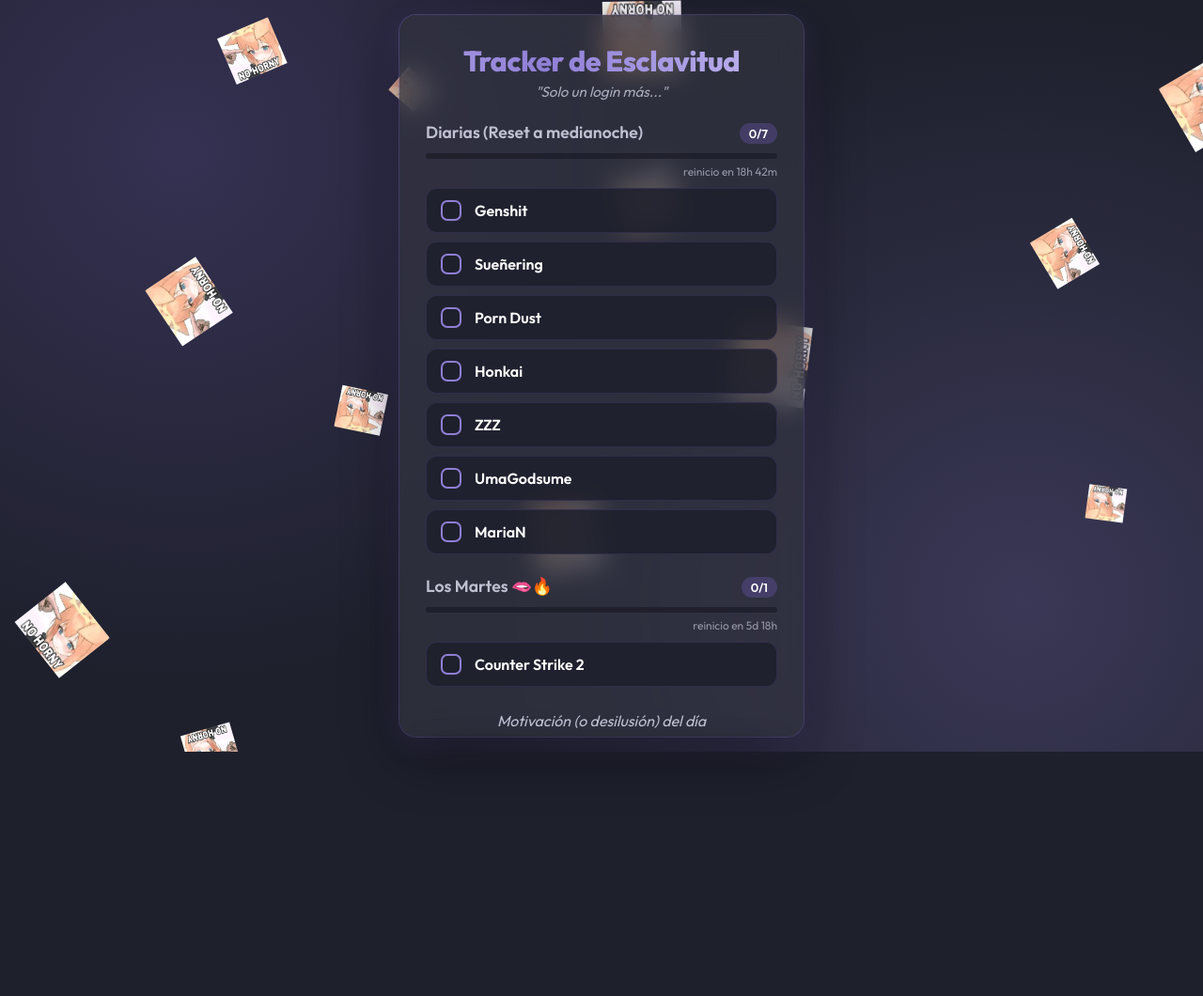
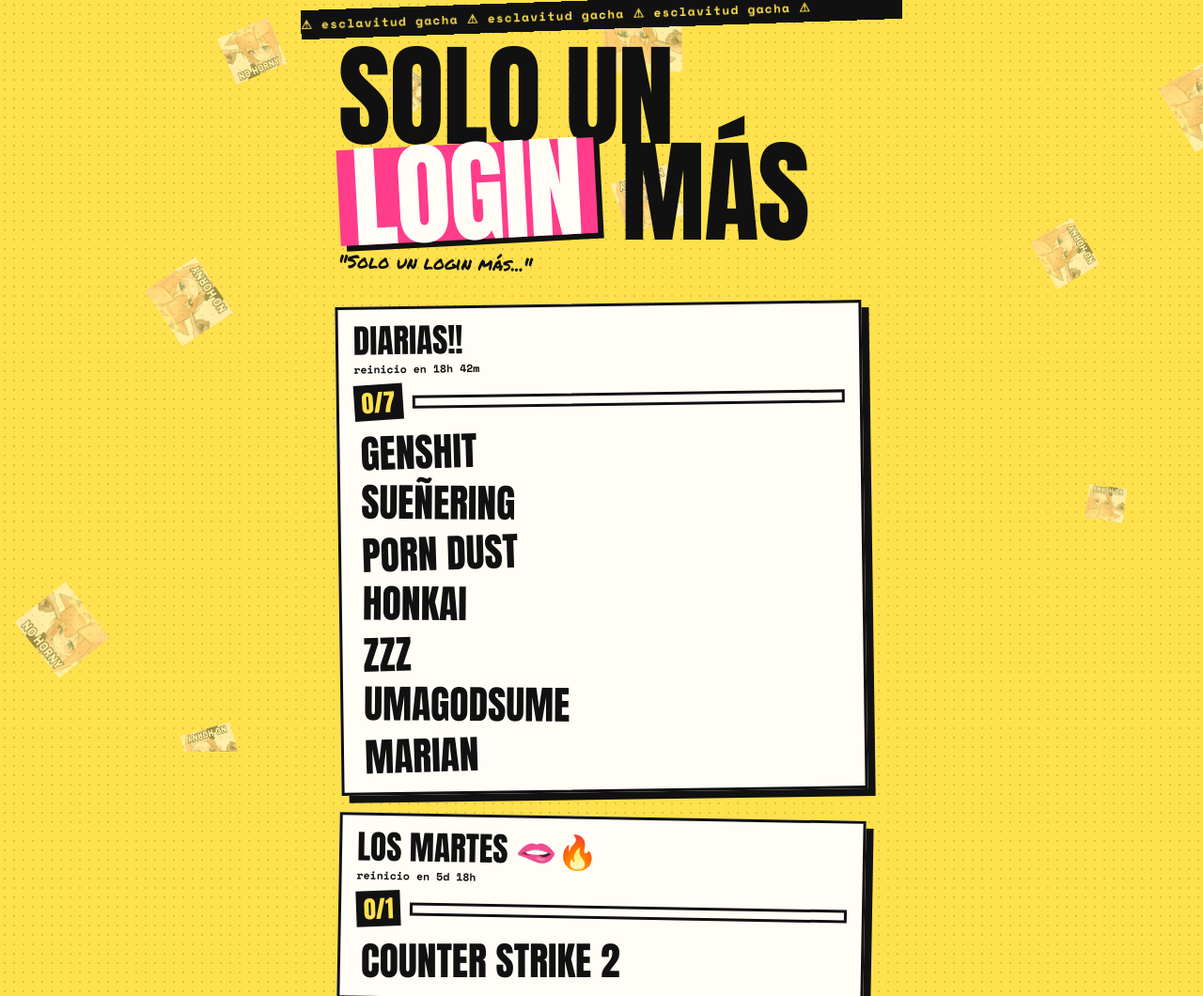
Before and after one commit to NuviX16/Tracker-Gacha, a plain HTML site: page index.html in a window 1280 px wide. Shown: the top 1060 px of the page at 94% size. Before the commit the page ends 800 px from the top, so only its background shows below. Drawn offline with nearby package versions, Linux system fonts and the light colour scheme.

Commit message:
Rediseño estilo póster: letras gruesas, juegos marcados con plumón y el meme como recorte

```diff
--- a/css/style.css
+++ b/css/style.css
@@ -1,182 +1,34 @@
-/* === PALETA NOGUCHI DESIGN (rediseño: vidrio + progreso) === */
-:root {
-    --bg: #1e202c;
-    --card: rgba(49, 50, 62, 0.78);
-    --accent: #60519b;
-    --accent-2: #8f7fd6;
-    --text: #ffffff;
-    --muted: #bfc0d1;
-    --radius: 18px;
-}
-
+/* Variante: póster / collage — amarillo, negro y rosa, letras gruesas y recortes girados */
+:root { --amarillo: #ffe14d; --negro: #111; --rosa: #ff3d8b; --blanco: #fffdf5; }
 * { box-sizing: border-box; }
-
-body {
-    font-family: 'Outfit', 'Segoe UI', Tahoma, Geneva, Verdana, sans-serif;
-    background:
-        radial-gradient(circle at 15% 20%, rgba(96, 81, 155, 0.35), transparent 45%),
-        radial-gradient(circle at 85% 80%, rgba(143, 127, 214, 0.25), transparent 50%),
-        var(--bg);
-    color: var(--text);
-    margin: 0;
-    overflow: hidden;
-    display: flex;
-    justify-content: center;
-    align-items: center;
-    min-height: 100vh;
-    min-height: 100dvh;
-    padding: 16px;
-}
-
-#gacha-snow-canvas {
-    position: fixed;
-    inset: 0;
-    width: 100%;
-    height: 100%;
-    z-index: -1;
-}
-
-.container {
-    background: var(--card);
-    backdrop-filter: blur(14px) saturate(140%);
-    -webkit-backdrop-filter: blur(14px) saturate(140%);
-    padding: 30px 28px;
-    border-radius: var(--radius);
-    box-shadow: 0 20px 60px rgba(0, 0, 0, 0.45), 0 0 0 1px rgba(143, 127, 214, 0.35), 0 8px 32px rgba(96, 81, 155, 0.35);
-    width: 100%;
-    max-width: 430px;
-    z-index: 10;
-    max-height: calc(100dvh - 32px);
-    overflow-y: auto;
-    animation: entrar 0.6s cubic-bezier(.2, .8, .2, 1);
-}
-
-@keyframes entrar { from { opacity: 0; transform: translateY(18px) scale(.98); } to { opacity: 1; transform: none; } }
-
-.container::-webkit-scrollbar { width: 6px; }
-.container::-webkit-scrollbar-thumb { background-color: var(--accent); border-radius: 10px; }
-
-h1 {
-    text-align: center;
-    margin: 0 0 4px;
-    font-size: 1.9rem;
-    font-weight: 800;
-    letter-spacing: -0.5px;
-    background: linear-gradient(90deg, var(--accent-2), #d6cdfa, var(--accent-2));
-    background-size: 200% auto;
-    -webkit-background-clip: text;
-    background-clip: text;
-    color: transparent;
-    animation: brillo 6s linear infinite;
-}
-
-@keyframes brillo { to { background-position: 200% center; } }
-
-p.subtitle { text-align: center; color: var(--muted); font-size: 0.95rem; margin: 0 0 22px; font-style: italic; opacity: .85; }
-
-.section-head { display: flex; align-items: baseline; justify-content: space-between; gap: 10px; margin-top: 22px; }
-
-h2 { font-size: 1.1rem; font-weight: 600; margin: 0; color: var(--muted); }
-
-.counter {
-    font-size: .8rem;
-    font-weight: 600;
-    color: var(--text);
-    background: rgba(96, 81, 155, 0.45);
-    padding: 3px 10px;
-    border-radius: 999px;
-    white-space: nowrap;
-}
-
-.progress { height: 6px; background: rgba(30, 32, 44, 0.9); border-radius: 999px; overflow: hidden; margin-top: 10px; }
-.progress-bar {
-    height: 100%;
-    width: 0;
-    background: linear-gradient(90deg, var(--accent), var(--accent-2));
-    border-radius: 999px;
-    transition: width .5s cubic-bezier(.2, .8, .2, 1);
-    box-shadow: 0 0 12px rgba(143, 127, 214, .7);
-}
-
-.reset-in { margin: 6px 0 0; font-size: .75rem; color: var(--muted); opacity: .7; text-align: right; }
-
-.task-list { list-style: none; padding: 0; margin: 10px 0 0; }
-.task-list li {
-    margin: 9px 0;
-    display: flex;
-    align-items: center;
-    background: rgba(30, 32, 44, 0.85);
-    padding: 12px 15px;
-    border-radius: 12px;
-    border: 1px solid rgba(96, 81, 155, 0.25);
-    transition: transform .2s, box-shadow .2s, border-color .2s, background .2s;
-}
-.task-list li:hover { transform: translateX(5px); box-shadow: -4px 0 0 var(--accent); border-color: rgba(143, 127, 214, .6); }
-.task-list li:has(input:checked) { background: rgba(96, 81, 155, 0.18); }
-
-input[type="checkbox"] {
-    appearance: none;
-    flex: none;
-    width: 22px;
-    height: 22px;
-    border: 2px solid var(--accent-2);
-    border-radius: 7px;
-    margin: 0 14px 0 0;
-    cursor: pointer;
-    position: relative;
-    transition: all .25s;
-    background-color: var(--bg);
-}
-input[type="checkbox"]:checked {
-    background: linear-gradient(135deg, var(--accent), var(--accent-2));
-    border-color: transparent;
-    animation: pop .3s ease;
-}
-input[type="checkbox"]:checked::after {
-    content: '✔';
-    color: white;
-    position: absolute;
-    inset: 0;
-    display: grid;
-    place-items: center;
-    font-size: 13px;
-}
-input[type="checkbox"]:focus-visible { outline: 2px solid var(--accent-2); outline-offset: 3px; }
-
-@keyframes pop { 50% { transform: scale(1.25); } }
-
-label { cursor: pointer; font-weight: 600; user-select: none; transition: color .3s, opacity .3s; width: 100%; }
-input[type="checkbox"]:checked + label { text-decoration: line-through; color: var(--muted); opacity: 0.6; }
-
-.all-done {
-    text-align: center;
-    margin: 18px 0 0;
-    padding: 10px;
-    border-radius: 12px;
-    background: linear-gradient(90deg, rgba(96, 81, 155, .35), rgba(143, 127, 214, .35));
-    font-weight: 600;
-    display: none;
-    animation: entrar .5s ease;
-}
+body { margin: 0; min-height: 100dvh; color: var(--negro); font-family: 'Space Mono', monospace;
+  background: radial-gradient(#0002 1.2px, transparent 1.3px) 0 0 / 10px 10px, var(--amarillo); padding: 0 14px 50px; overflow-x: hidden; }
+#gacha-snow-canvas { position: fixed; inset: 0; width: 100%; height: 100%; pointer-events: none; opacity: .5; z-index: 0; }
+.poster { position: relative; z-index: 1; max-width: 560px; margin: 0 auto; }
+.cinta { margin: 0 -40px 20px; padding: 6px 0; background: var(--negro); color: var(--amarillo); font: 700 .8rem 'Space Mono', monospace; white-space: nowrap; overflow: hidden; transform: rotate(-2deg); letter-spacing: .1em; }
+h1 { margin: 10px 0 0; font: 400 clamp(4rem, 19vw, 7.5rem)/.85 'Anton', sans-serif; text-transform: uppercase; letter-spacing: -.01em; }
+h1 span { color: var(--blanco); background: var(--rosa); padding: 0 .12em; display: inline-block; transform: rotate(-3deg); box-shadow: 6px 6px 0 var(--negro); }
+.subtitle { margin: 14px 0 26px; font-family: 'Permanent Marker', cursive; font-size: 1.2rem; transform: rotate(1deg); }
+section { position: relative; margin-bottom: 26px; padding: 16px 16px 12px; background: var(--blanco); border: 3px solid var(--negro); box-shadow: 8px 8px 0 var(--negro); }
+.diarias { transform: rotate(-.8deg); } .martes { transform: rotate(1deg); }
+h2 { margin: 0 0 8px; font: 400 2.2rem/1 'Anton', sans-serif; text-transform: uppercase; }
+h2 small { display: block; font: 700 .72rem 'Space Mono', monospace; text-transform: none; margin-top: 4px; }
+.marcador { display: flex; align-items: center; gap: 10px; margin-bottom: 8px; }
+.marcador span { font: 400 1.6rem 'Anton', sans-serif; background: var(--negro); color: var(--amarillo); padding: 0 8px; transform: rotate(-3deg); }
+.progress { flex: 1; height: 14px; border: 3px solid var(--negro); background: var(--blanco); }
+.progress-bar { height: 100%; width: 0; background: repeating-linear-gradient(-45deg, var(--rosa) 0 6px, var(--negro) 6px 12px); transition: width .4s; }
+.task-list { list-style: none; margin: 0; padding: 0; }
+.task-list input { position: absolute; opacity: 0; }
+.task-list label { position: relative; display: inline-block; padding: 2px 6px; margin: 2px 0; font: 400 clamp(1.8rem, 8vw, 2.6rem)/1.1 'Anton', sans-serif; text-transform: uppercase; cursor: pointer; user-select: none; -webkit-tap-highlight-color: transparent; }
+.task-list li:nth-child(even) label { transform: rotate(1.2deg); } .task-list li:nth-child(odd) label { transform: rotate(-1deg); }
+.task-list label:hover { background: var(--amarillo); }
+.task-list input:checked + label { color: #0006; }
+.task-list input:checked + label::after { content: ""; position: absolute; inset: -6px -10px; border: 4px solid var(--rosa); border-radius: 50%; transform: rotate(-4deg); }
+.task-list input:checked + label::before { content: "✓"; position: absolute; right: -34px; top: -4px; font: 400 2.2rem 'Permanent Marker', cursive; color: var(--rosa); }
+.task-list input:focus-visible + label { outline: 3px dashed var(--negro); }
+.all-done { display: none; margin: 0 0 26px; padding: 10px 14px; background: var(--rosa); color: var(--blanco); font: 400 2rem 'Anton', sans-serif; text-transform: uppercase; transform: rotate(-2deg); box-shadow: 6px 6px 0 var(--negro); }
 .all-done.show { display: block; }
-
-.meme-container { margin-top: 26px; text-align: center; }
-.meme-title { font-size: 1rem; color: var(--muted); margin-bottom: 12px; font-style: italic; font-weight: 400; }
-
-#daily-meme {
-    max-width: 100%;
-    height: auto;
-    border-radius: 12px;
-    border: 1px solid rgba(143, 127, 214, .4);
-    box-shadow: 0 10px 30px rgba(0, 0, 0, 0.5);
-    display: none;
-}
-
-@media (max-width: 480px) {
-    .container { padding: 24px 18px; }
-    h1 { font-size: 1.6rem; }
-}
-
-@media (prefers-reduced-motion: reduce) {
-    *, *::before, *::after { animation: none !important; transition: none !important; }
-}
+.recorte { transform: rotate(-1.5deg); padding: 12px; }
+.sello { position: absolute; top: -18px; right: 14px; margin: 0; padding: 4px 10px; background: var(--rosa); color: var(--blanco); font: 400 1.1rem 'Permanent Marker', cursive; transform: rotate(6deg); border: 3px solid var(--negro); }
+.meme-container img { display: none; width: 100%; max-height: 55vh; object-fit: cover; border: 3px solid var(--negro); filter: contrast(1.05) saturate(1.1); }
+.pie { margin: 8px 0 0; font-family: 'Permanent Marker', cursive; }
--- a/index.html
+++ b/index.html
@@ -2,32 +2,29 @@
 <html lang="es">
 <head>
 <meta charset="UTF-8">
-    <meta name="viewport" content="width=device-width, initial-scale=1.0">
+<meta name="viewport" content="width=device-width, initial-scale=1.0, viewport-fit=cover">
 <title>Tracker de Esclavitud Gacha</title>
-    <meta name="theme-color" content="#1e202c">
+<meta name="theme-color" content="#ffe14d">
 <link rel="preconnect" href="https://fonts.googleapis.com">
 <link rel="preconnect" href="https://fonts.gstatic.com" crossorigin>
-    <link href="https://fonts.googleapis.com/css2?family=Outfit:wght@400;600;800&display=swap" rel="stylesheet">
-    <link rel="stylesheet" href="css/style.css">
-
+<link href="https://fonts.googleapis.com/css2?family=Anton&family=Permanent+Marker&family=Space+Mono:wght@700&display=swap" rel="stylesheet">
+<link rel="stylesheet" href="css/style.css?v=4">
 <link rel="icon" href="img/Ojosinfondo.png" type="image/png">
-
-    <script src="js/script.js" defer></script>
+<script src="js/script.js?v=4" defer></script>
 </head>
 <body>
 <canvas id="gacha-snow-canvas"></canvas>
+<main class="poster">
+  <header>
+    <p class="cinta">⚠ esclavitud gacha ⚠ esclavitud gacha ⚠ esclavitud gacha ⚠</p>
+    <h1>Solo un<br><span>login</span> más</h1>
+    <p class="subtitle">"Solo un login más..."</p>
+  </header>
 
-    <div class="container">
-        <h1>Tracker de Esclavitud</h1>
-        <p class="subtitle">"Solo un login más..."</p>
-
-        <div class="section-head">
-            <h2>Diarias (Reset a medianoche)</h2>
-            <span class="counter" id="daily-count">0/0</span>
-        </div>
-        <div class="progress"><div class="progress-bar" id="daily-bar"></div></div>
-        <p class="reset-in">reinicio en <span id="daily-timer">--</span></p>
-        <ul class="task-list" id="dailies-list">
+  <section class="diarias">
+    <h2>Diarias!! <small>reinicio en <span id="daily-timer">--</span></small></h2>
+    <div class="marcador"><span id="daily-count">0/0</span><div class="progress"><div class="progress-bar" id="daily-bar"></div></div></div>
+    <ul class="task-list">
       <li><input type="checkbox" id="genshit" class="daily-task"><label for="genshit">Genshit</label></li>
       <li><input type="checkbox" id="suenering" class="daily-task"><label for="suenering">Sueñering</label></li>
       <li><input type="checkbox" id="porndust" class="daily-task"><label for="porndust">Porn Dust</label></li>
@@ -36,23 +33,21 @@
       <li><input type="checkbox" id="umagodsume" class="daily-task"><label for="umagodsume">UmaGodsume</label></li>
       <li><input type="checkbox" id="nikke" class="daily-task"><label for="nikke">MariaN</label></li>
     </ul>
+  </section>
 
-        <div class="section-head">
-            <h2>Los Martes 🫦🔥</h2>
-            <span class="counter" id="weekly-count">0/0</span>
-        </div>
-        <div class="progress"><div class="progress-bar" id="weekly-bar"></div></div>
-        <p class="reset-in">reinicio en <span id="weekly-timer">--</span></p>
-        <ul class="task-list" id="weeklies-list">
-            <li><input type="checkbox" id="cs2" class="weekly-task"><label for="cs2">Counter Strike 2</label></li>
-        </ul>
+  <p class="all-done" id="all-done">¡Todo listo! A tocar pasto</p>
 
-        <p class="all-done" id="all-done">✨ Todo listo por hoy, ya puedes tocar pasto ✨</p>
+  <section class="martes">
+    <h2>Los martes 🫦🔥 <small>reinicio en <span id="weekly-timer">--</span></small></h2>
+    <div class="marcador"><span id="weekly-count">0/0</span><div class="progress"><div class="progress-bar" id="weekly-bar"></div></div></div>
+    <ul class="task-list"><li><input type="checkbox" id="cs2" class="weekly-task"><label for="cs2">Counter Strike 2</label></li></ul>
+  </section>
 
-        <div class="meme-container">
-            <h2 class="meme-title">Motivación (o desilusión) del día</h2>
-            <img id="daily-meme" src="" alt="Meme del día">
-        </div>
-    </div>
+  <section class="recorte">
+    <p class="sello">meme del día</p>
+    <div class="meme-container"><img id="daily-meme" src="" alt="Meme del día"></div>
+    <p class="pie">motivación (o desilusión)</p>
+  </section>
+</main>
 </body>
 </html>
--- a/js/script.js
+++ b/js/script.js
@@ -60,8 +60,13 @@ document.addEventListener("DOMContentLoaded", () => {
     loadProgress(weeklies);
     checkResetsAndMeme(dailies, weeklies);
 
-    dailies.forEach(cb => cb.addEventListener('change', () => { localStorage.setItem(cb.id, cb.checked); updateProgress(dailies, weeklies); }));
-    weeklies.forEach(cb => cb.addEventListener('change', () => { localStorage.setItem(cb.id, cb.checked); updateProgress(dailies, weeklies); }));
+    const reclamar = cb => {
+        localStorage.setItem(cb.id, cb.checked);
+        updateProgress(dailies, weeklies);
+        if (cb.checked) { const li = cb.closest('li'); li.classList.remove('recien'); void li.offsetWidth; li.classList.add('recien'); }
+    };
+    dailies.forEach(cb => cb.addEventListener('change', () => reclamar(cb)));
+    weeklies.forEach(cb => cb.addEventListener('change', () => reclamar(cb)));
 
     updateProgress(dailies, weeklies);
     updateTimers();
@@ -83,6 +88,11 @@ function updateProgress(dailies, weeklies) {
     };
     const d = pintar(dailies, 'daily-count', 'daily-bar');
     pintar(weeklies, 'weekly-count', 'weekly-bar');
+    // gemas (60 por diaria) y cofres de actividad a los 3, 5 y 7
+    const hechas = [...dailies].filter(cb => cb.checked).length;
+    const gemas = document.getElementById('gemas');
+    if (gemas) gemas.textContent = hechas * 60;
+    document.querySelectorAll('.cofre').forEach(c => c.classList.toggle('abierto', hechas >= +c.dataset.meta));
     document.getElementById('all-done').classList.toggle('show', d);
 }
 
```
Also changed, not shown: 1 other file. Lines whose indentation alone changed are shown as unchanged.
